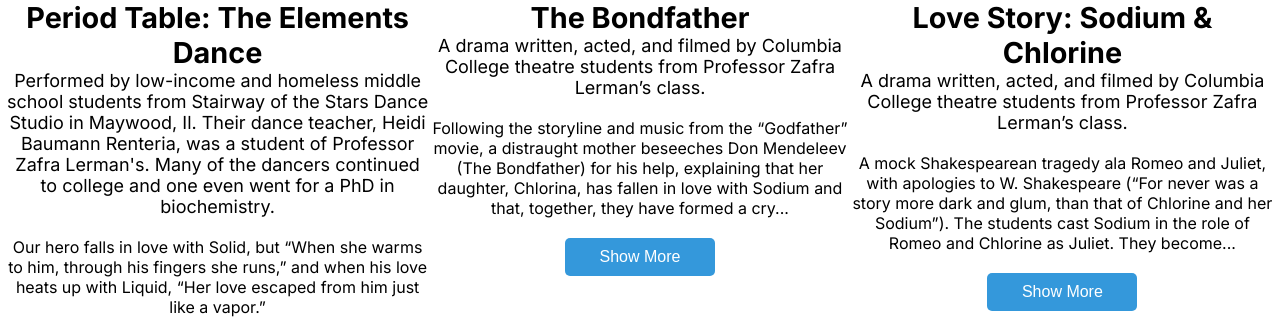
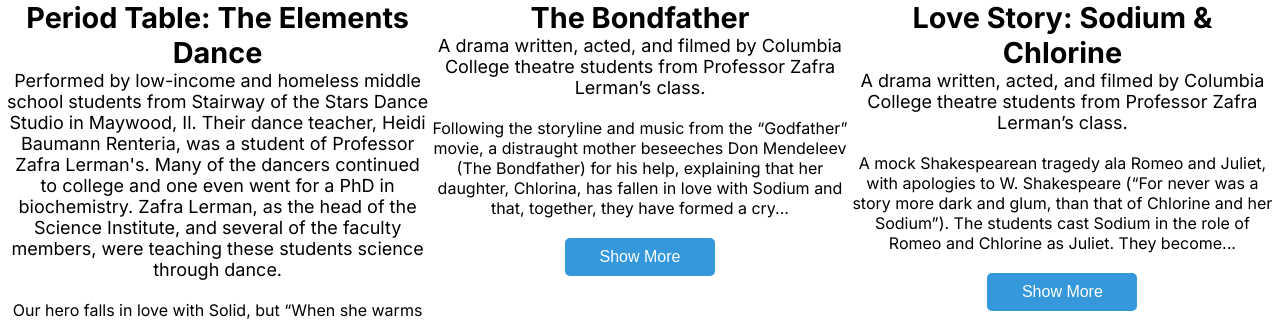
Before and after one commit to DannyMExe/lerman-institute, a Next.js app: page /videos in a window 1280 px wide. Shown: the part 434-755 px from the top of the page. Built offline with nearby package versions, Linux system fonts and the light colour scheme.

Commit message:
updated element dance desc

```diff
--- a/app/videos/page.js
+++ b/app/videos/page.js
@@ -9,7 +9,7 @@
       title: "Period Table: The Elements Dance",
       desc: `Our hero falls in love with Solid, but “When she warms to him, through his fingers she runs,” and when his love heats up with Liquid, “Her love escaped from him just like a vapor.”`,
       studentInfo:
-        "Performed by low-income and homeless middle school students from Stairway of the Stars Dance Studio in Maywood, Il. Their dance teacher, Heidi Baumann Renteria, was a student of Professor Zafra Lerman's. Many of the dancers continued to college and one even went for a PhD in biochemistry.",
+        "Performed by low-income and homeless middle school students from Stairway of the Stars Dance Studio in Maywood, Il. Their dance teacher, Heidi Baumann Renteria, was a student of Professor Zafra Lerman's. Many of the dancers continued to college and one even went for a PhD in biochemistry. Zafra Lerman, as the head of the Science Institute, and several of the faculty members, were teaching these students science through dance.",
     },
     {
       id: "6wLCKkr_yQk",
```
